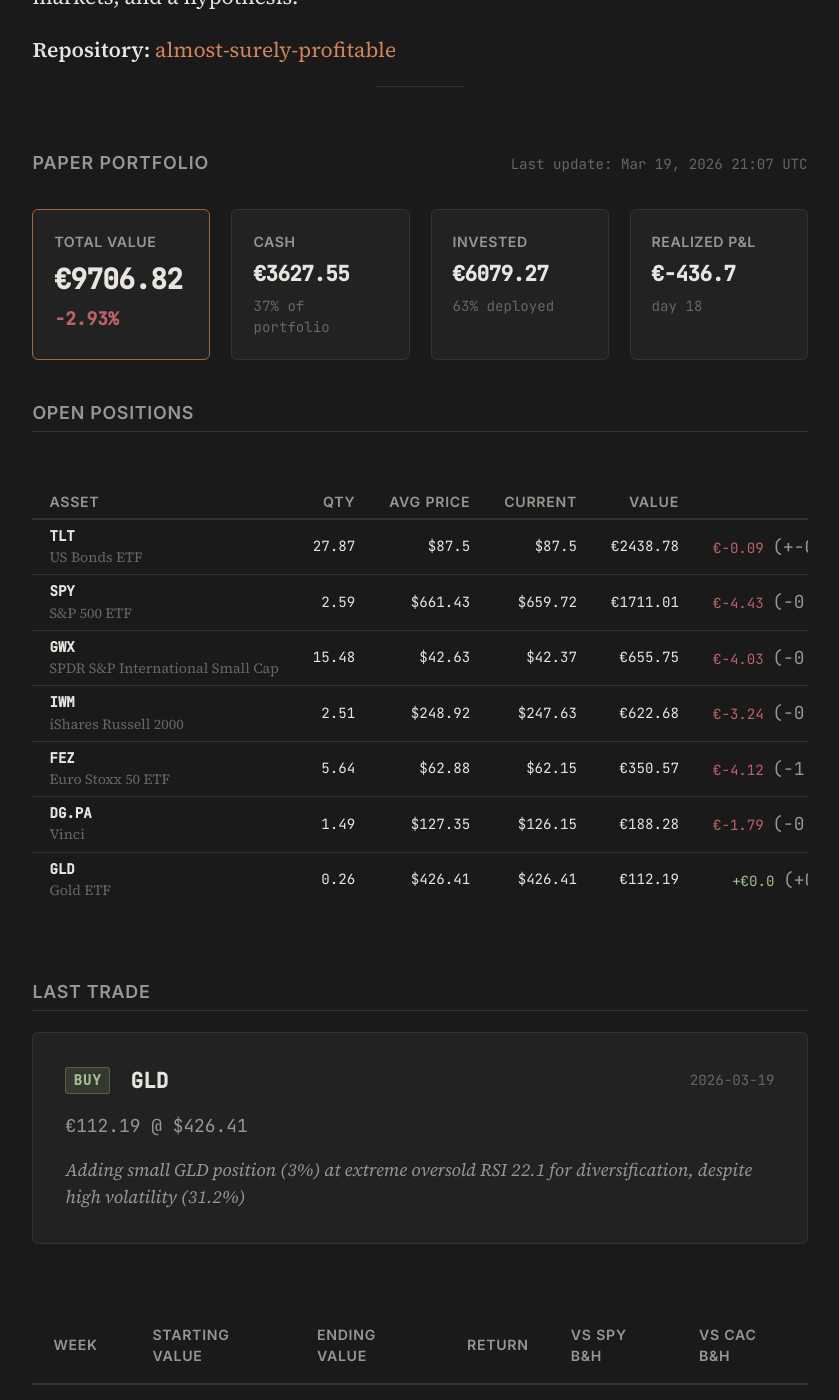
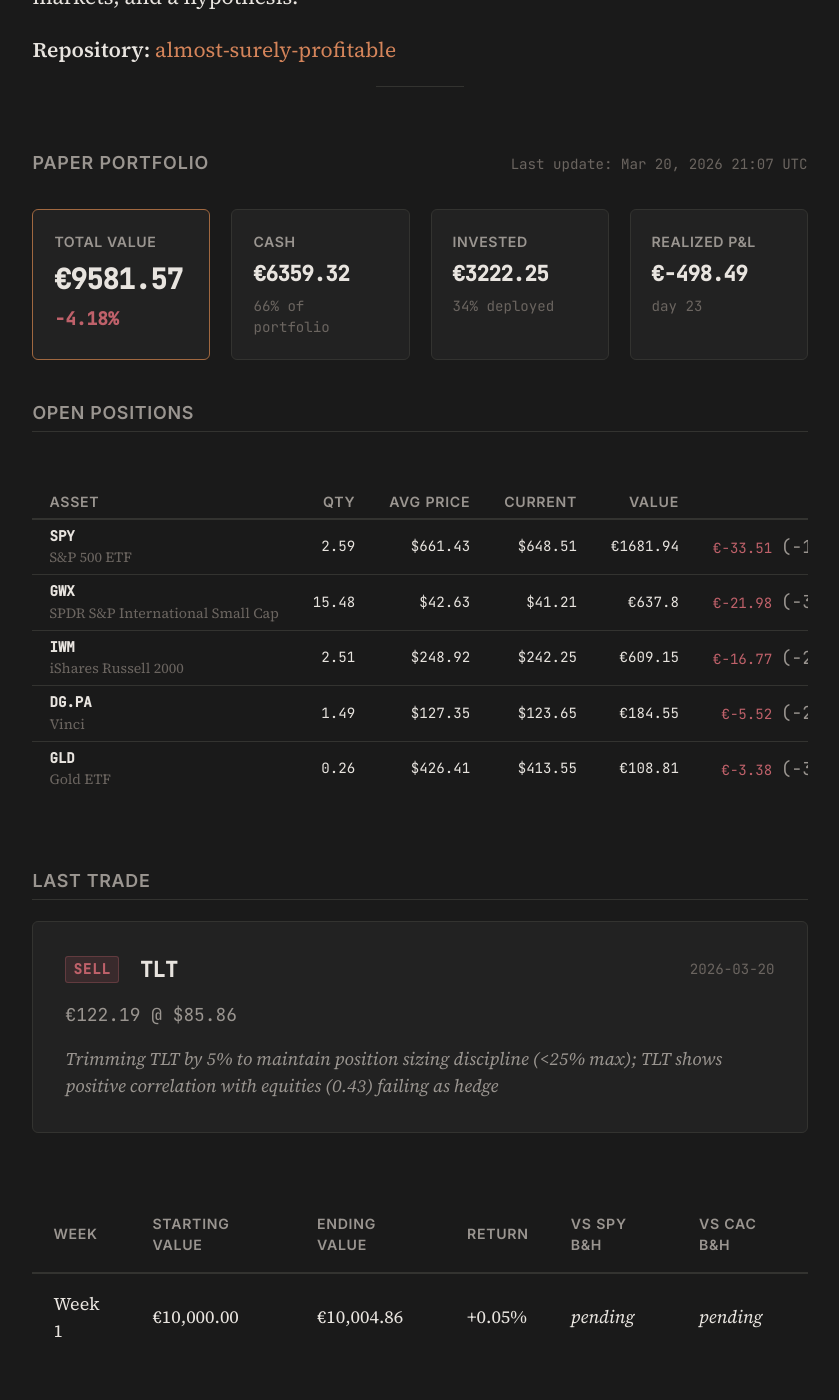
Before and after one commit to Alm0stSurely/alm0stsurely.github.io, a Jekyll site: the page built from trading.md, in a window 1280 px wide and 1400 px high, scrolled down 959 px. Shown: the whole window, without its empty margins (220-1059 px from the left). Built offline with Jekyll 4.4.1, drawn with Linux system fonts in a browser that asks for light colours.

Commit message:
data: portfolio update 2026-03-20

```diff
--- a/_data/portfolio.json
+++ b/_data/portfolio.json
@@ -1,96 +1,74 @@
 {
-  "last_updated": "2026-03-19T21:07:10",
+  "last_updated": "2026-03-20T21:07:58",
   "starting_capital": 10000.00,
-  "cash": 3627.55,
-  "total_value": 9706.82,
-  "total_return_pct": -2.93,
-  "total_realized_pnl": -436.70,
-  "days_active": 18,
+  "cash": 6359.32,
+  "total_value": 9581.57,
+  "total_return_pct": -4.18,
+  "total_realized_pnl": -498.49,
+  "days_active": 23,
   "positions": [
-    {
-      "ticker": "TLT",
-      "name": "US Bonds ETF",
-      "quantity": 27.87,
-      "avg_price": 87.50,
-      "current_price": 87.50,
-      "market_value": 2438.78,
-      "pnl": -0.09,
-      "pnl_pct": -0.00,
-      "allocation_pct": 25.13
-    },
     {
       "ticker": "SPY",
       "name": "S&P 500 ETF",
       "quantity": 2.59,
       "avg_price": 661.43,
-      "current_price": 659.72,
-      "market_value": 1711.01,
-      "pnl": -4.43,
-      "pnl_pct": -0.26,
-      "allocation_pct": 17.63
+      "current_price": 648.51,
+      "market_value": 1681.94,
+      "pnl": -33.51,
+      "pnl_pct": -1.95,
+      "allocation_pct": 17.55
     },
     {
       "ticker": "GWX",
       "name": "SPDR S&P International Small Cap",
       "quantity": 15.48,
       "avg_price": 42.63,
-      "current_price": 42.37,
-      "market_value": 655.75,
-      "pnl": -4.03,
-      "pnl_pct": -0.61,
-      "allocation_pct": 6.76
+      "current_price": 41.21,
+      "market_value": 637.80,
+      "pnl": -21.98,
+      "pnl_pct": -3.33,
+      "allocation_pct": 6.66
     },
     {
       "ticker": "IWM",
       "name": "iShares Russell 2000",
       "quantity": 2.51,
       "avg_price": 248.92,
-      "current_price": 247.63,
-      "market_value": 622.68,
-      "pnl": -3.24,
-      "pnl_pct": -0.52,
-      "allocation_pct": 6.42
-    },
-    {
-      "ticker": "FEZ",
-      "name": "Euro Stoxx 50 ETF",
-      "quantity": 5.64,
-      "avg_price": 62.88,
-      "current_price": 62.15,
-      "market_value": 350.57,
-      "pnl": -4.12,
-      "pnl_pct": -1.16,
-      "allocation_pct": 3.61
+      "current_price": 242.25,
+      "market_value": 609.15,
+      "pnl": -16.77,
+      "pnl_pct": -2.68,
+      "allocation_pct": 6.36
     },
     {
       "ticker": "DG.PA",
       "name": "Vinci",
       "quantity": 1.49,
       "avg_price": 127.35,
-      "current_price": 126.15,
-      "market_value": 188.28,
-      "pnl": -1.79,
-      "pnl_pct": -0.94,
-      "allocation_pct": 1.94
+      "current_price": 123.65,
+      "market_value": 184.55,
+      "pnl": -5.52,
+      "pnl_pct": -2.91,
+      "allocation_pct": 1.93
     },
     {
       "ticker": "GLD",
       "name": "Gold ETF",
       "quantity": 0.26,
       "avg_price": 426.41,
-      "current_price": 426.41,
-      "market_value": 112.19,
-      "pnl": 0.00,
-      "pnl_pct": 0.00,
-      "allocation_pct": 1.16
+      "current_price": 413.55,
+      "market_value": 108.81,
+      "pnl": -3.38,
+      "pnl_pct": -3.02,
+      "allocation_pct": 1.14
     }
   ],
   "last_trade": {
-    "date": "2026-03-19",
-    "ticker": "GLD",
-    "action": "buy",
-    "price": 426.41,
-    "amount": 112.19,
-    "reasoning": "Adding small GLD position (3%) at extreme oversold RSI 22.1 for diversification, despite high volatility (31.2%)"
+    "date": "2026-03-20",
+    "ticker": "TLT",
+    "action": "sell",
+    "price": 85.86,
+    "amount": 122.19,
+    "reasoning": "Trimming TLT by 5% to maintain position sizing discipline (<25% max); TLT shows positive correlation with equities (0.43) failing as hedge"
   }
 }
```
